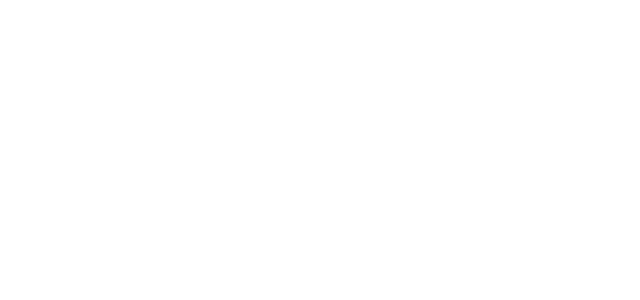
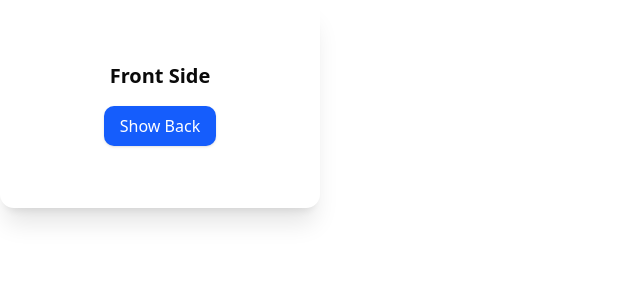
Before and after one commit to 403ABHIJEET/chat-app, a Next.js app: page / in a window 1280 px wide. Shown: the top 300 px of the page, without its empty margins (0-640 px from the left). Built offline with nearby package versions, Linux system fonts and the light colour scheme.

Commit message:
flip card init

```diff
--- a/src/app/(app)/page.tsx
+++ b/src/app/(app)/page.tsx
@@ -1,10 +1,12 @@
 'use client'
+
+import FlipCard from "@/components/FlipCard";
 
 export default function Home() {
 
   return (
       <div>
-
+        <FlipCard />
       </div>
   );
 }
--- /dev/null
+++ b/src/components/FlipCard.css
@@ -0,0 +1,15 @@
+.perspective {
+    perspective: 1000px;
+  }
+
+  .preserve-3d {
+    transform-style: preserve-3d;
+  }
+
+  .backface-hidden {
+    backface-visibility: hidden;
+  }
+
+  .rotate-y-180 {
+    transform: rotateY(180deg);
+  }
--- /dev/null
+++ b/src/components/FlipCard.tsx
@@ -0,0 +1,42 @@
+'use client';
+
+import React, { useState } from 'react';
+import './FlipCard.css';
+
+const FlipCard: React.FC = () => {
+  const [flipped, setFlipped] = useState(false);
+
+  return (
+    <div className="flip-card w-80 h-52 perspective">
+      <div
+        className={`flip-inner relative w-full h-full transition-transform duration-500 transform-style preserve-3d ${
+          flipped ? 'rotate-y-180' : ''
+        }`}
+      >
+        {/* Front */}
+        <div className="flip-front absolute w-full h-full bg-white rounded-xl shadow-xl backface-hidden flex flex-col items-center justify-center p-4 space-y-4">
+          <h2 className="text-xl font-bold">Front Side</h2>
+          <button
+            onClick={() => setFlipped(true)}
+            className="px-4 py-2 bg-blue-600 text-white rounded-lg shadow hover:bg-blue-700 transition"
+          >
+            Show Back
+          </button>
+        </div>
+
+        {/* Back */}
+        <div className="flip-back absolute w-full h-full bg-blue-600 text-white rounded-xl shadow-xl rotate-y-180 backface-hidden flex flex-col items-center justify-center p-4 space-y-4">
+          <h2 className="text-xl font-bold">Back Side</h2>
+          <button
+            onClick={() => setFlipped(false)}
+            className="px-4 py-2 bg-white text-blue-600 rounded-lg shadow hover:bg-gray-100 transition"
+          >
+            Show Front
+          </button>
+        </div>
+      </div>
+    </div>
+  );
+};
+
+export default FlipCard;
```
